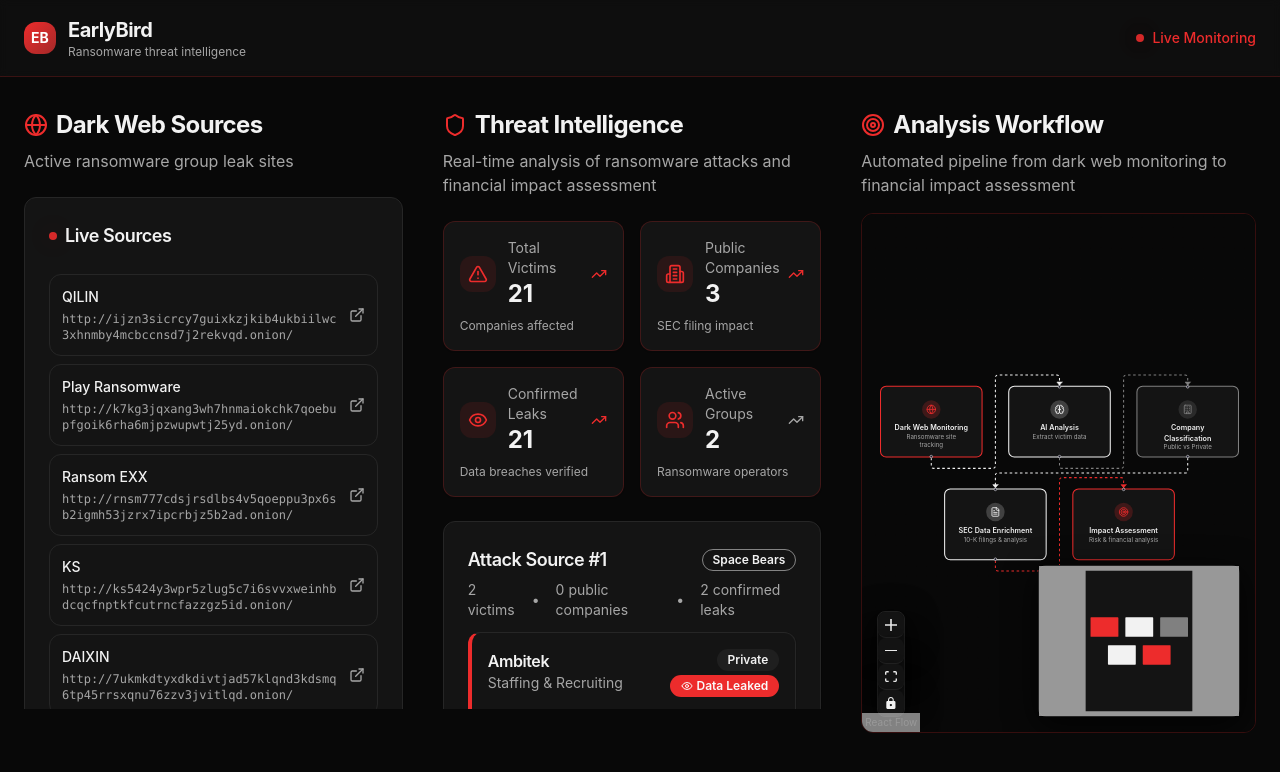
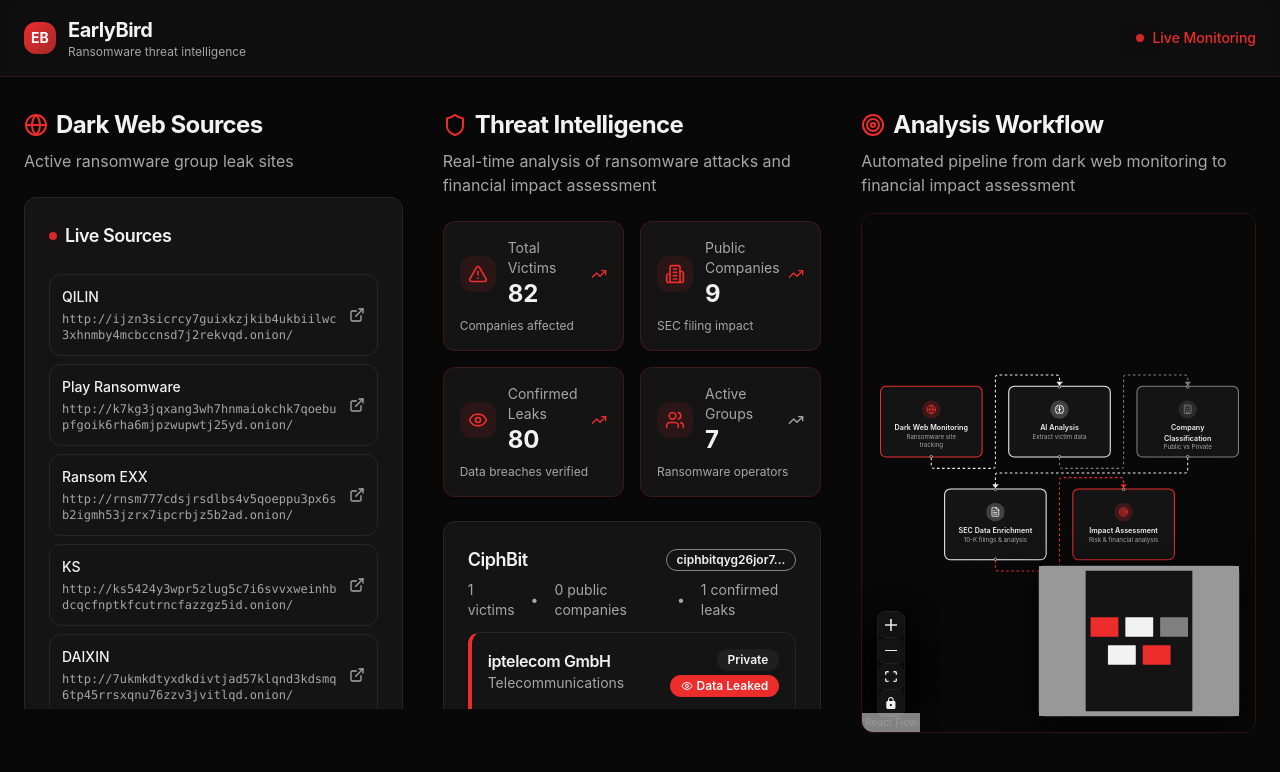
Before and after one commit to pjv4yj/ransomware-tracker-web, a React (Vite) app: page / in a window 1280 px wide. Shown: the top 772 px of the page. Built offline with nearby package versions, Linux system fonts and the light colour scheme.

Commit message:
Update data sources
Incorporate new JSON data from the public/data folder to showcase additional ransomware attack information.

```diff
--- a/src/components/DataPanel.tsx
+++ b/src/components/DataPanel.tsx
@@ -1,78 +1,70 @@
 import { Card, CardContent, CardHeader, CardTitle } from "@/components/ui/card";
 import { Badge } from "@/components/ui/badge";
 import { AlertTriangle, Building2, Eye, TrendingUp, Users, Shield } from "lucide-react";
+import { useState, useEffect } from "react";
 
-// Mock data - in real app this would come from props or API
-const attackData = [
-  {
-    source_url: "http://5butbkrljkaorg5maepuca25oma7eiwo6a2rlhvkblb4v6mf3ki2ovid.onion/",
-    victims: [
-      {
-        company_name: "Ambitek",
-        is_public: false,
-        date_impacted: "2025-08-21",
-        data_leaked: "yes",
-        industry: "Staffing & Recruiting",
-        ransomware_group: "Space Bears"
-      },
-      {
-        company_name: "All Truck Transportation Co",
-        is_public: false,
-        date_impacted: "2025-08-21",
-        data_leaked: "yes",
-        industry: "Transportation",
-        ransomware_group: "Space Bears"
+interface Victim {
+  company_name: string;
+  is_public: boolean;
+  date_impacted: string;
+  data_leaked: string;
+  industry?: string;
+  sec_10k_data?: {
+    filing_type: string;
+    filing_date: string;
+    filing_url: string;
+    summary: string;
+  };
+  ransomware_group: string;
+}
+
+interface AttackData {
+  source_url: string;
+  victims: Victim[];
+  analysis_summary: string;
+  total_victims: number;
+  public_companies: number;
+  private_companies: number;
+  confirmed_leaks: number;
+}
+
+const JSON_FILES = [
+  'ransomware_analysis_httptermiteuslbumdge2zmfmfcsrvmvsfe4gvyudc5j6cdnisnhtftvokid.json',
+  'ransomware_analysis_httpsarcomawmawlhov7o5mdhz4eszxxlkyaoiyiy2b5iwxnds2dmb4jakad.json',
+  'ransomware_analysis_httpciphbitqyg26jor7eeo6xieyq7reouctefrompp6ogvhqjba7uo4xdid.json',
+  'ransomware_analysis_httpyrz6bayqwhleymbeviter7ejccxm64sv2ppgqgderzgdhutozcbbhpqdblog.json',
+  'ransomware_analysis_http5butbkrljkaorg5maepuca25oma7eiwo6a2rlhvkblb4v6mf3ki2ovid.json',
+  'ransomware_analysis_httpebhmkoohccl45qesdbvrjqtyro2hmhkmh6vkyfyjjzfllm3ix72aqaidleaksphp.json',
+  'ransomware_analysis_httprnsm777cdsjrsdlbs4v5qoeppu3px6sb2igmh53jzrx7ipcrbjz5b2ad.json',
+  'ransomware_analysis_https47glxkuxyayqrvugfumgsblrdagvrah7gttfscgzn56eyss5wg3uvmqd.json',
+  'ransomware_analysis_http7ukmkdtyxdkdivtjad57klqnd3kdsmq6tp45rrsxqnu76zzv3jvitlqd.json',
+  'ransomware_analysis_httpnitrogenczslprh3xyw6lh5xyjvmsz7ciljoqxxknd7uymkfetfhgvqd.json'
+];
+
+const useAttackData = () => {
+  const [attackData, setAttackData] = useState<AttackData[]>([]);
+  const [loading, setLoading] = useState(true);
+
+  useEffect(() => {
+    const loadData = async () => {
+      try {
+        const promises = JSON_FILES.map(filename =>
+          fetch(`/data/${filename}`).then(res => res.json())
+        );
+        const results = await Promise.all(promises);
+        setAttackData(results.filter(data => data.total_victims > 0)); // Only show data with victims
+        setLoading(false);
+      } catch (error) {
+        console.error('Failed to load attack data:', error);
+        setLoading(false);
       }
-    ],
-    analysis_summary: "The analysis identified two companies impacted by the Space Bears ransomware group...",
-    total_victims: 2,
-    public_companies: 0,
-    private_companies: 2,
-    confirmed_leaks: 2
-  },
-  {
-    source_url: "http://7ukmkdtyxdkdivtjad57klqnd3kdsmq6tp45rrsxqnu76zzv3jvitlqd.onion/",
-    victims: [
-      {
-        company_name: "Insurance Office of America (US)",
-        is_public: false,
-        date_impacted: "Unknown",
-        data_leaked: "yes",
-        ransomware_group: "DAIXIN Team"
-      },
-      {
-        company_name: "SGS Co. (US)",
-        is_public: true,
-        date_impacted: "Unknown",
-        data_leaked: "yes",
-        sec_10k_data: {
-          filing_type: "Integrated Report",
-          filing_date: "February 11, 2025",
-          filing_url: "https://sustainabilityreports.com/reports/sgs-sa-2024-integrated-report-pdf/",
-          summary: "The 2024 Integrated Report highlights SGS's financial and sustainable performance..."
-        },
-        ransomware_group: "DAIXIN Team"
-      },
-      {
-        company_name: "B&G Foods, Inc. (US, CA)",
-        is_public: true,
-        date_impacted: "Unknown",
-        data_leaked: "yes",
-        sec_10k_data: {
-          filing_type: "10-K",
-          filing_date: "February 28, 2024",
-          filing_url: "https://bgfoods.gcs-web.com/sec-filings/sec-filing/10-k/0001558370-24-001996",
-          summary: "The comprehensive annual report provides an overview of B&G Foods' financial performance..."
-        },
-        ransomware_group: "DAIXIN Team"
-      }
-    ],
-    total_victims: 19,
-    public_companies: 3,
-    private_companies: 16,
-    confirmed_leaks: 19
-  }
-];
+    };
+
+    loadData();
+  }, []);
+
+  return { attackData, loading };
+};
 
 const MetricCard = ({ icon: Icon, title, value, trend, description }: {
   icon: any;
@@ -154,6 +146,31 @@ const VictimCard = ({ victim, groupName }: { victim: any; groupName: string }) =
 );
 
 export const DataPanel = () => {
+  const { attackData, loading } = useAttackData();
+
+  if (loading) {
+    return (
+      <div className="space-y-6">
+        <div className="space-y-2">
+          <h2 className="text-2xl font-bold text-foreground flex items-center space-x-2">
+            <Shield className="h-6 w-6 text-danger" />
+            <span>Threat Intelligence</span>
+          </h2>
+          <p className="text-muted-foreground">Loading ransomware analysis data...</p>
+        </div>
+        <div className="grid grid-cols-2 gap-4">
+          {[...Array(4)].map((_, i) => (
+            <Card key={i} className="card-professional animate-pulse">
+              <CardContent className="p-4">
+                <div className="h-20 bg-muted/20 rounded"></div>
+              </CardContent>
+            </Card>
+          ))}
+        </div>
+      </div>
+    );
+  }
+
   const totalVictims = attackData.reduce((sum, attack) => sum + attack.total_victims, 0);
   const totalPublic = attackData.reduce((sum, attack) => sum + attack.public_companies, 0);
   const totalLeaks = attackData.reduce((sum, attack) => sum + attack.confirmed_leaks, 0);
@@ -208,15 +225,19 @@ export const DataPanel = () => {
 
       {/* Attack Data */}
       <div className="space-y-4">
-        {attackData.map((attack, attackIndex) => (
+        {attackData.map((attack, attackIndex) => {
+          const groupName = attack.victims[0]?.ransomware_group || 'Unknown';
+          const cleanUrl = attack.source_url.replace(/^https?:\/\//, '').split('/')[0];
+
+          return (
             <Card key={attackIndex} className="card-professional">
               <CardHeader className="pb-3">
                 <div className="flex items-center justify-between">
                   <CardTitle className="text-lg text-foreground">
-                    Attack Source #{attackIndex + 1}
+                    {groupName}
                   </CardTitle>
-                  <Badge variant="outline" className="text-success border-success/50">
-                    {attack.victims[0]?.ransomware_group}
+                  <Badge variant="outline" className="text-success border-success/50 text-xs">
+                    {cleanUrl.slice(0, 16)}...
                   </Badge>
                 </div>
               <div className="flex items-center space-x-4 text-sm text-muted-foreground">
@@ -244,7 +265,8 @@ export const DataPanel = () => {
               )}
             </CardContent>
           </Card>
-        ))}
+          );
+        })}
       </div>
     </div>
   );
```
